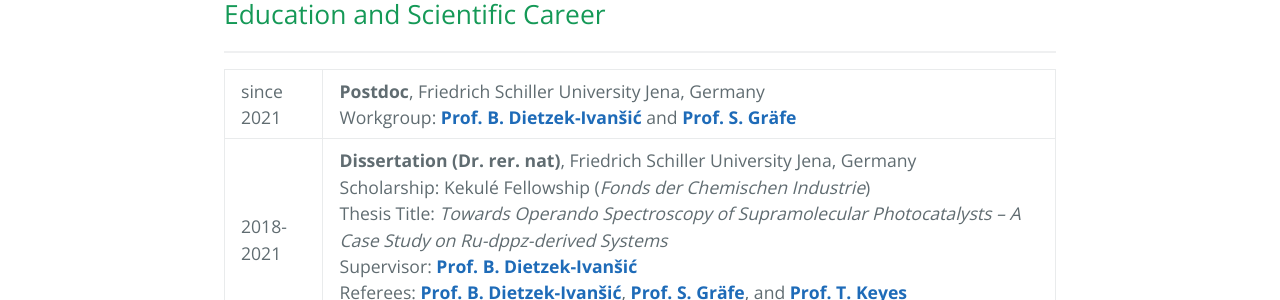
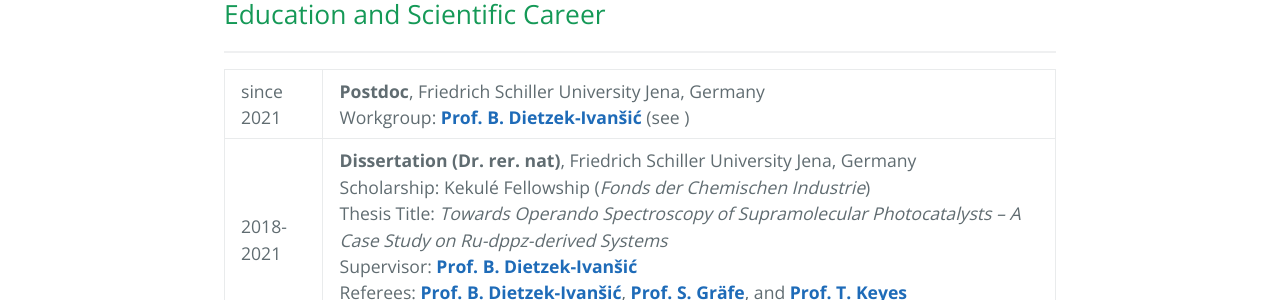
Before and after one commit to carolin-m/carolin-m.github.io, a Jekyll site: the page built from about.md, in a window 1280 px wide and 900 px high. Shown: the part 379-679 px from the top of the window. Built offline with Jekyll 4.4.1, drawn with Linux system fonts in a browser that asks for light colours.

Commit message:
Update about.md

```diff
--- a/about.md
+++ b/about.md
@@ -10,7 +10,7 @@
 ## Education and Scientific Career <br>
 ______________
 
-| since 2021  | **Postdoc**, Friedrich Schiller University Jena, Germany <br /> Workgroup: [**Prof. B. Dietzek-Ivanšić**](https://www.ipc.uni-jena.de/en/AGDietzek) and [**Prof. S. Gräfe**](https://www.ipc.uni-jena.de/Theochem) |
+| since 2021  | **Postdoc**, Friedrich Schiller University Jena, Germany <br /> Workgroup: [**Prof. B. Dietzek-Ivanšić**](https://www.ipc.uni-jena.de/en/AGDietzek) (see ) |
 | 2018-2021  | **Dissertation (Dr. rer. nat)**, Friedrich Schiller University Jena, Germany <br /> Scholarship: Kekulé Fellowship (*Fonds der Chemischen Industrie*) <br /> Thesis Title: *Towards Operando Spectroscopy of Supramolecular Photocatalysts – A Case Study on Ru-dppz-derived Systems* <br /> Supervisor: [**Prof. B. Dietzek-Ivanšić**](https://www.ipc.uni-jena.de/en/AGDietzek) <br /> Referees: [**Prof. B. Dietzek-Ivanšić**](https://www.ipc.uni-jena.de/en/AGDietzek), [**Prof. S. Gräfe**](https://www.ipc.uni-jena.de/Theochem), and [**Prof. T. Keyes**](https://sites.google.com/dcu.ie/keyes-research-group/home) <br /> Grade: *summa cum laude* |
 | 2020 | **Research Stay**, Lund University, Sweden <br /> Workgroup: [**Prof. A. Yartsev**](https://portal.research.lu.se/en/persons/arkady-yartsev) <br /> Purpose: Ultrafast Transient Absorption Spectroscopy in Flow Cells to study the Reaction Dynamics of photoexcited Ru(II) complexes with Triethylamine (2 weeks) |
 | 2016-2018 | **M. Sc. in Chemistry** Friedrich Schiller University Jena, Germany <br /> Thesis Title: *Photoactive Proton Pumping at a Microcavity Supported Lipid Bilayer* <br /> Supervisors: [**Prof. T. Keyes**](https://sites.google.com/dcu.ie/keyes-research-group/home) and  [**Prof. B. Dietzek-Ivanšić**](https://www.ipc.uni-jena.de/en/AGDietzek) (formal) <br /> Grade: 1.1 (Thesis: 1.0) |
```
